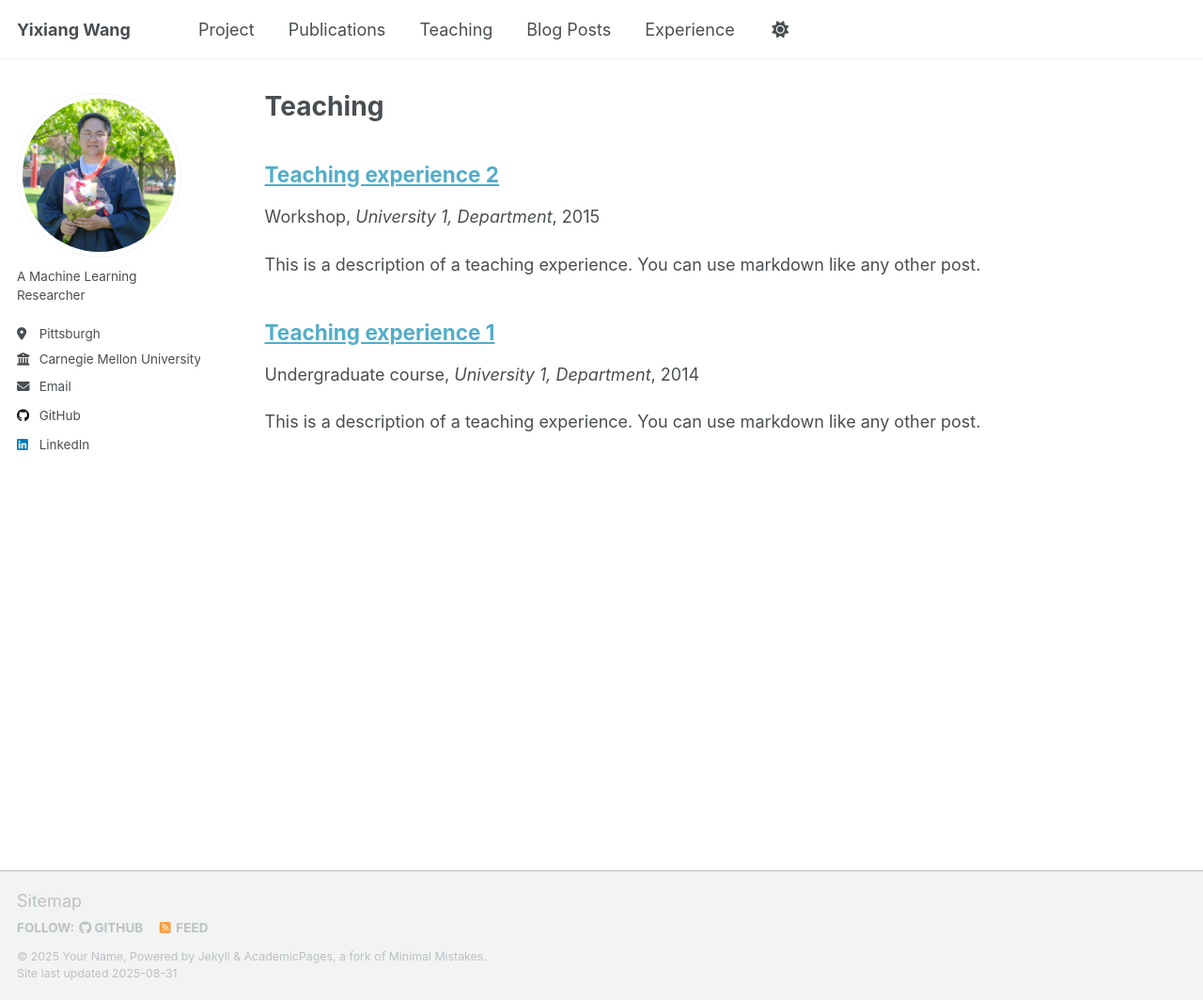
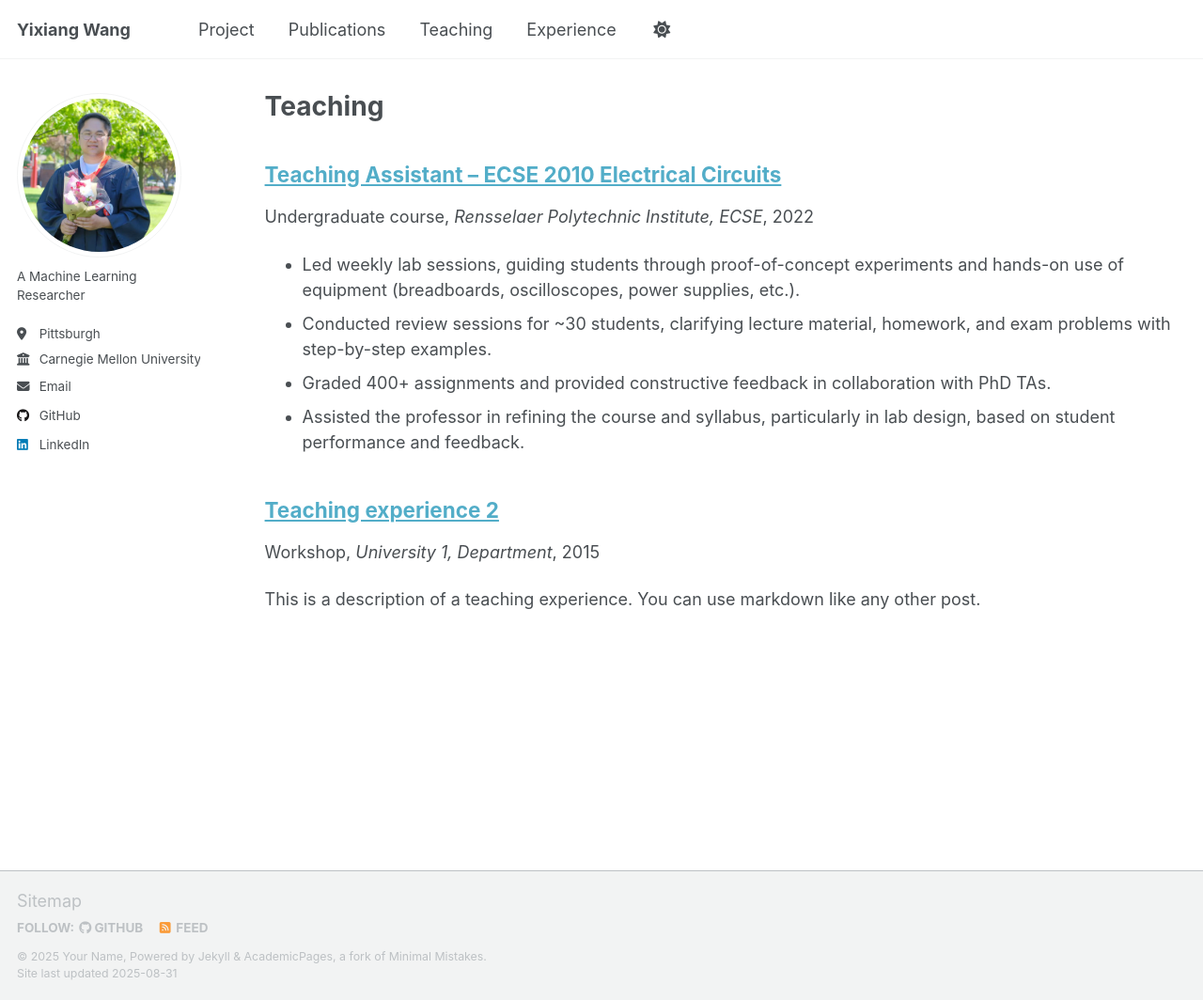
Before and after one commit to wangy8205165/wangy8205165.github.io, a Jekyll site: the page built from _pages/teaching.html, in a window 1280 px wide and 1064 px high. Shown: the whole window at 94% size. Built offline with Jekyll 4.4.1, drawn with Linux system fonts in a browser that asks for light colours; a script that is not in the unit is left out.

Commit message:
add first teaching experience

```diff
--- a/_data/navigation.yml
+++ b/_data/navigation.yml
@@ -23,8 +23,8 @@ main:
   # - title: "Portfolio"
   #   url: /portfolio/
 
-  - title: "Blog Posts"
-    url: /year-archive/
+  # - title: "Blog Posts"
+  #   url: /year-archive/
 
   - title: "Experience"
     url: /cv/
--- a/_teaching/2014-spring-teaching-1.md
+++ /dev/null
@@ -1,20 +0,0 @@
----
-title: "Teaching experience 1"
-collection: teaching
-type: "Undergraduate course"
-permalink: /teaching/2014-spring-teaching-1
-venue: "University 1, Department"
-date: 2014-01-01
-location: "City, Country"
----
-
-This is a description of a teaching experience. You can use markdown like any other post.
-
-Heading 1
-======
-
-Heading 2
-======
-
-Heading 3
-======
--- /dev/null
+++ b/_teaching/Teaching_1.md
@@ -0,0 +1,24 @@
+---
+title: "Teaching Assistant – ECSE 2010 Electrical Circuits"
+collection: teaching
+type: "Undergraduate course"
+permalink: /teaching/Teaching_1
+venue: "Rensselaer Polytechnic Institute, ECSE"
+date: 2022-09-01
+location: "Troy, NY"
+---
+
+- Led weekly lab sessions, guiding students through proof-of-concept experiments and hands-on use of equipment (breadboards, oscilloscopes, power supplies, etc.).
+- Conducted review sessions for ~30 students, clarifying lecture material, homework, and exam problems with step-by-step examples.
+- Graded 400+ assignments and provided constructive feedback in collaboration with PhD TAs.
+- Assisted the professor in refining the course and syllabus, particularly in lab design, based on student performance and feedback.
+
+<!--
+Heading 1
+======
+
+Heading 2
+======
+
+Heading 3
+====== -->
```
